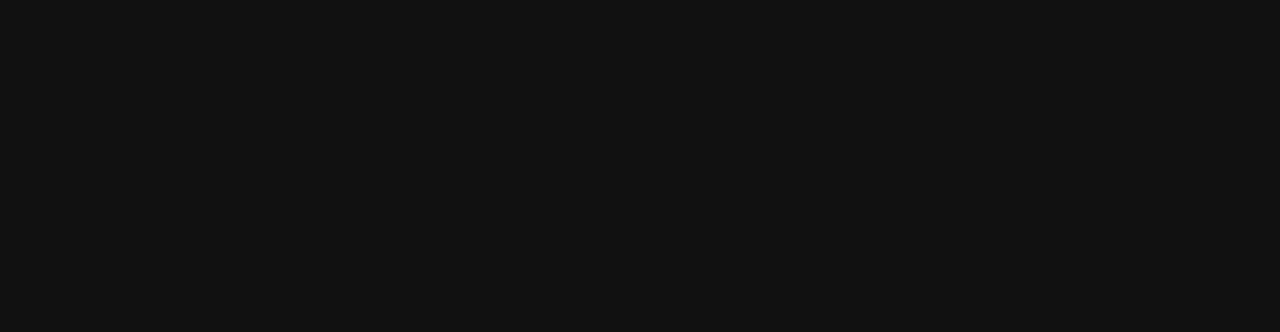
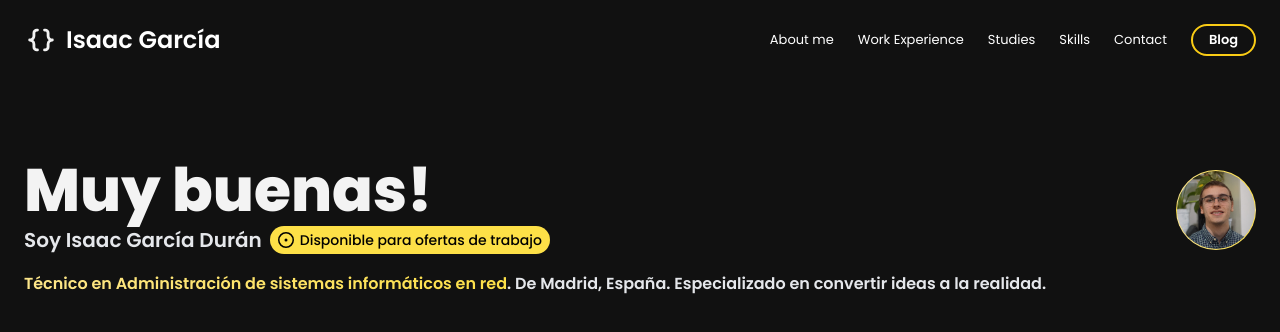
Before and after one commit to SysGarcia/WebPORTFOLIO, a React (Create React App) app in the folder my-project/: page / in a window 1280 px wide. Before the commit this address had no page. Shown: the top 332 px of the page. Built offline with nearby package versions, Linux system fonts and the light colour scheme.

Commit message:
TopBar link changes

```diff
--- a/my-project/src/App.js
+++ b/my-project/src/App.js
@@ -10,7 +10,7 @@
   return (
     <Router>
       <Routes>
-        <Route path="/about" element={<About />} />
+        <Route path="/" element={<About to="/about" replace />} />
         <Route path="/work" element={<Work />} />
         <Route path="/skills" element={<Skills />} />
         <Route path="/studies" element={<Studies />} />
--- a/my-project/src/components/HeaderComponents/TopBar.jsx
+++ b/my-project/src/components/HeaderComponents/TopBar.jsx
@@ -65,7 +65,7 @@
                     ✕
                 </button>
                 <ul className="h-full flex flex-col justify-center items-center gap-2 text-lg text-white">
-                    <NavItemHamMenu link="/about" name="About me" current={current_page} icon='<svg fill="#fff" width="20px" height="20px" viewBox="0 0 24 24" xmlns="http://www.w3.org/2000/svg"><path fill-rule="evenodd" d="M7,22 C5.34314575,22 4,20.6568542 4,19 L4,13 L3,13 C2.10909515,13 1.66292836,11.9228581 2.29289322,11.2928932 L11.2928932,2.29289322 C11.6834175,1.90236893 12.3165825,1.90236893 12.7071068,2.29289322 L21.7071068,11.2928932 C22.3370716,11.9228581 21.8909049,13 21,13 L20,13 L20,19 C20,20.6568542 18.6568542,22 17,22 L7,22 Z M12,4.41421356 L5.35091163,11.0633019 C5.73009945,11.2054205 6,11.5711909 6,12 L6,19 C6,19.5522847 6.44771525,20 7,20 L8.99999525,19.999 L9,16 C9,14.8954305 9.8954305,14 11,14 L13,14 C14.1045695,14 15,14.8954305 15,16 L14.9999952,19.999 L17,20 C17.5522847,20 18,19.5522847 18,19 L18,12 C18,11.5711909 18.2699006,11.2054205 18.6490884,11.0633019 L12,4.41421356 Z M12.9999952,16 L10.9999952,16 L10.9999952,19.999 L12.9999952,19.999 L12.9999952,16 Z"/></svg>'/>
+                    <NavItemHamMenu link="/" name="About me" current={current_page} icon='<svg fill="#fff" width="20px" height="20px" viewBox="0 0 24 24" xmlns="http://www.w3.org/2000/svg"><path fill-rule="evenodd" d="M7,22 C5.34314575,22 4,20.6568542 4,19 L4,13 L3,13 C2.10909515,13 1.66292836,11.9228581 2.29289322,11.2928932 L11.2928932,2.29289322 C11.6834175,1.90236893 12.3165825,1.90236893 12.7071068,2.29289322 L21.7071068,11.2928932 C22.3370716,11.9228581 21.8909049,13 21,13 L20,13 L20,19 C20,20.6568542 18.6568542,22 17,22 L7,22 Z M12,4.41421356 L5.35091163,11.0633019 C5.73009945,11.2054205 6,11.5711909 6,12 L6,19 C6,19.5522847 6.44771525,20 7,20 L8.99999525,19.999 L9,16 C9,14.8954305 9.8954305,14 11,14 L13,14 C14.1045695,14 15,14.8954305 15,16 L14.9999952,19.999 L17,20 C17.5522847,20 18,19.5522847 18,19 L18,12 C18,11.5711909 18.2699006,11.2054205 18.6490884,11.0633019 L12,4.41421356 Z M12.9999952,16 L10.9999952,16 L10.9999952,19.999 L12.9999952,19.999 L12.9999952,16 Z"/></svg>'/>
                     <NavItemHamMenu link="/work" name="Work Experience"current={current_page}  icon='<svg width="20px" height="20px" viewBox="0 0 0.72 0.72" fill="none" xmlns="http://www.w3.org/2000/svg"><path d="M0.12 0.36H0.09V0.24a0.06 0.06 0 0 1 0.06 -0.06h0.12m-0.15 0.18v0.18a0.06 0.06 0 0 0 0.06 0.06h0.36a0.06 0.06 0 0 0 0.06 -0.06v-0.18M0.12 0.36h0.18m0.3 0h0.03V0.24a0.06 0.06 0 0 0 -0.06 -0.06h-0.12m0.15 0.18h-0.18m0 0v-0.06h-0.12v0.06m0.12 0v0.06h-0.12v-0.06M0.27 0.18V0.15a0.06 0.06 0 0 1 0.06 -0.06h0.06a0.06 0.06 0 0 1 0.06 0.06v0.03M0.27 0.18h0.18" stroke="#fff" stroke-width="0.06" stroke-linecap="round" stroke-linejoin="round"/></svg>' />
                     <NavItemHamMenu link="/studies" name="Studies"current={current_page}  icon='<svg width="20px" height="20px" viewBox="0 0 24 24" fill="none" xmlns="http://www.w3.org/2000/svg"><circle cx="6" cy="14" r="4" stroke="#fff" stroke-width="2" stroke-linecap="round" stroke-linejoin="round"/><circle cx="18" cy="14" r="4" stroke="#fff" stroke-width="2" stroke-linecap="round" stroke-linejoin="round"/><path d="M10 14L10.2111 13.8944C11.3373 13.3314 12.6627 13.3314 13.7889 13.8944L14 14" stroke="#fff" stroke-width="2" stroke-linecap="round" stroke-linejoin="round"/><path d="M19 6L21.8383 12.6227C21.945 12.8716 22 13.1397 22 13.4105V14" stroke="#fff" stroke-width="2" stroke-linecap="round" stroke-linejoin="round"/><path d="M5 6L2.16171 12.6227C2.05502 12.8716 2 13.1397 2 13.4105V14" stroke="#fff" stroke-width="2" stroke-linecap="round" stroke-linejoin="round"/></svg>'/>
                     <NavItemHamMenu link="/skills" name="Skills" current={current_page} icon='<svg fill="#fff" version="1.1" id="Layer_1" xmlns="http://www.w3.org/2000/svg" xmlns:xlink="http://www.w3.org/1999/xlink" width="18px" height="18px" viewBox="0 0 20 20" enable-background="new 0 0 20 20" xml:space="preserve"><path d="M5,19H1c-0.6,0-1-0.4-1-1v-7c0-0.6,0.4-1,1-1h4c0.6,0,1,0.4,1,1v7C6,18.6,5.6,19,5,19z M2,17h2v-5H2V17z"/><path d="M11,6H9C8.4,6,8,6.4,8,7v11c0,0.6,0.4,1,1,1h2c0.6,0,1-0.4,1-1V7C12,6.4,11.6,6,11,6z"/><path d="M19,19h-4c-0.6,0-1-0.4-1-1V2c0-0.6,0.4-1,1-1h4c0.6,0,1,0.4,1,1v16C20,18.6,19.6,19,19,19z M16,17h2V3h-2V17z"/></svg>' />
@@ -76,7 +76,7 @@
 
             {/* Desktop Menu */}
             <ul className="hidden md:flex items-center gap-6 mr-6">
-                <NavItem link="/about" name="About me" />
+                <NavItem link="/" name="About me" />
                 <NavItem link="/work" name="Work Experience" />
                 <NavItem link="/studies" name="Studies" />
                 <NavItem link="/skills" name="Skills" />
```
